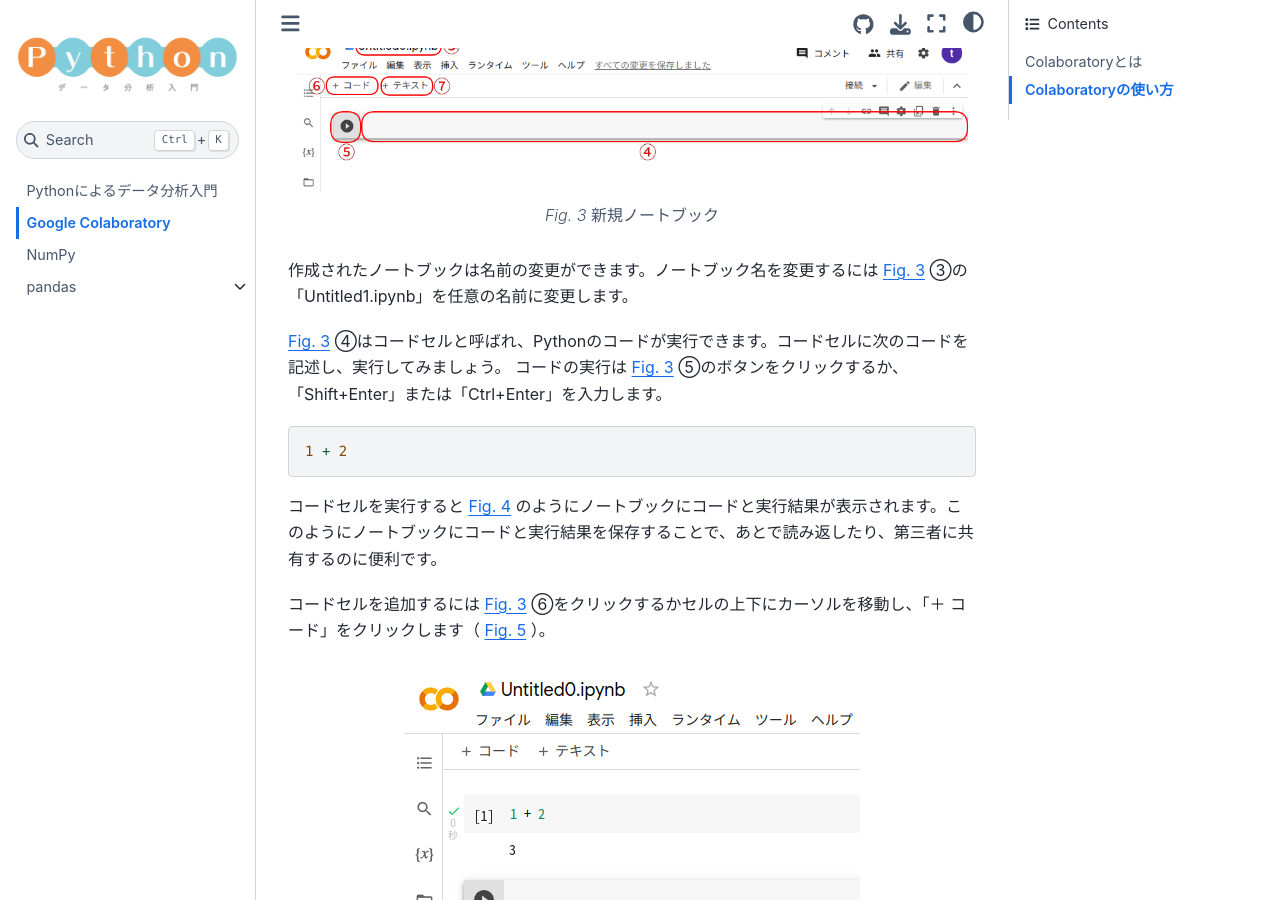
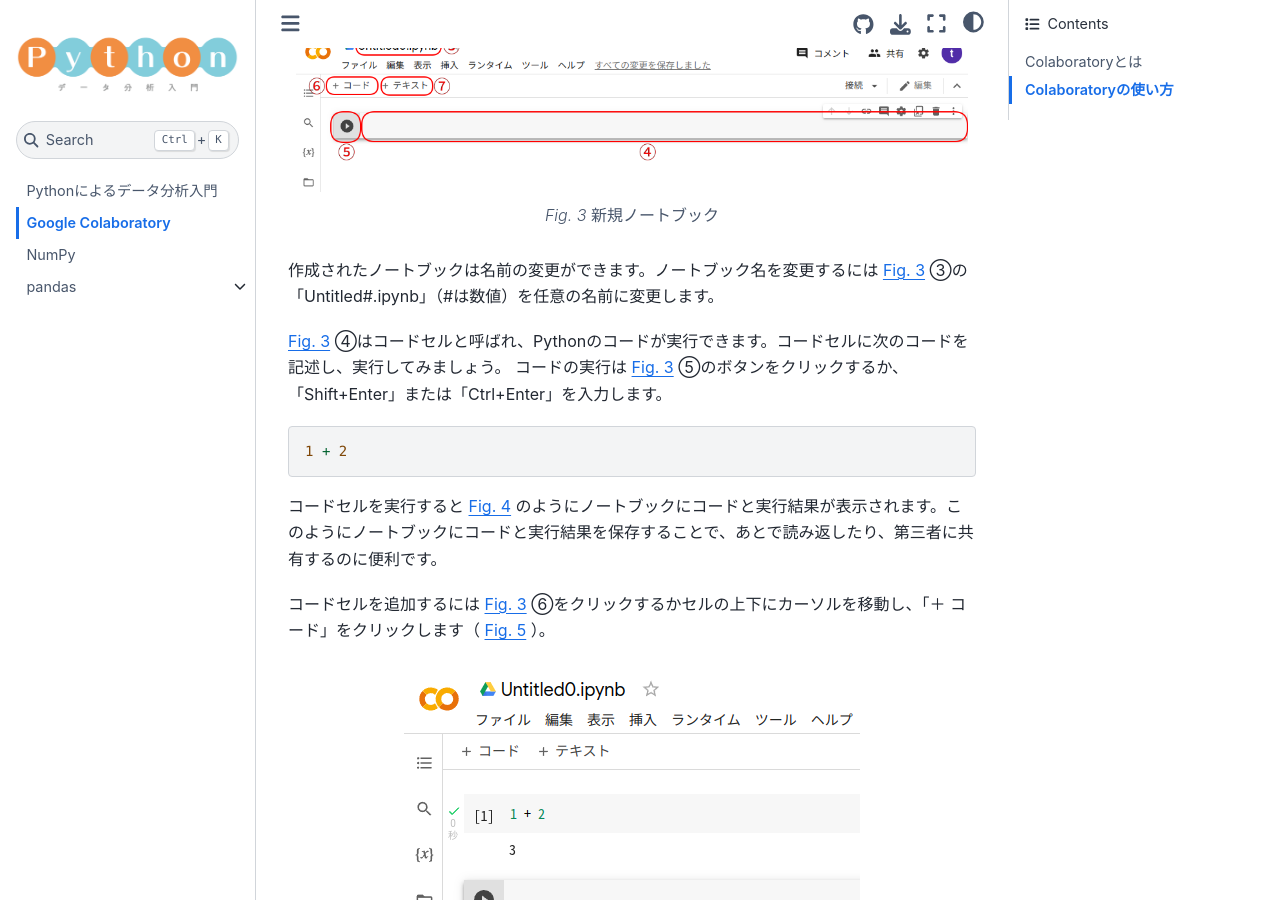
Before and after one commit to drillan/python-data-analysis, a Jupyter Book: the page built from docs/colab/tutorial.md, in a window 1280 px wide and 900 px high, scrolled down 1550 px. Built offline with Jupyter Book 1.0.4 settings and Sphinx 7.4.7 and the Sphinx Book theme 1.1.4, drawn with Linux system fonts in a browser that asks for light colours; comment, search, counter and statistics services are not loaded.

Commit message:
update colab

````diff
--- a/docs/colab/tutorial.md
+++ b/docs/colab/tutorial.md
@@ -8,7 +8,7 @@ Colaboratory（略称: Colab）ではブラウザからPythonを記述し実行
 
 早速、Colaboratoryを使ってみましょう。ブラウザから次のリンクにアクセスします。
 
-https://colab.research.google.com/
+[https://colab.research.google.com/](https://colab.research.google.com/)
 
 Googleアカウントによるログインを行っていない場合には「ログイン」ボタンよりログインし（ {numref}`colab_not_login` ①）、「ノートブックを新規作成」を選択します（ {numref}`colab_recent` ②）。
 
@@ -32,7 +32,7 @@ Colaboratoryの初期画面
 新規ノートブック
 ```
 
-作成されたノートブックは名前の変更ができます。ノートブック名を変更するには {numref}`colab_new_notebook` ③の「Untitled1.ipynb」を任意の名前に変更します。
+作成されたノートブックは名前の変更ができます。ノートブック名を変更するには {numref}`colab_new_notebook` ③の「Untitled#.ipynb」（#は数値）を任意の名前に変更します。
 
 {numref}`colab_new_notebook` ④はコードセルと呼ばれ、Pythonのコードが実行できます。コードセルに次のコードを記述し、実行してみましょう。 コードの実行は {numref}`colab_new_notebook` ⑤のボタンをクリックするか、「Shift+Enter」または「Ctrl+Enter」を入力します。
 
````
